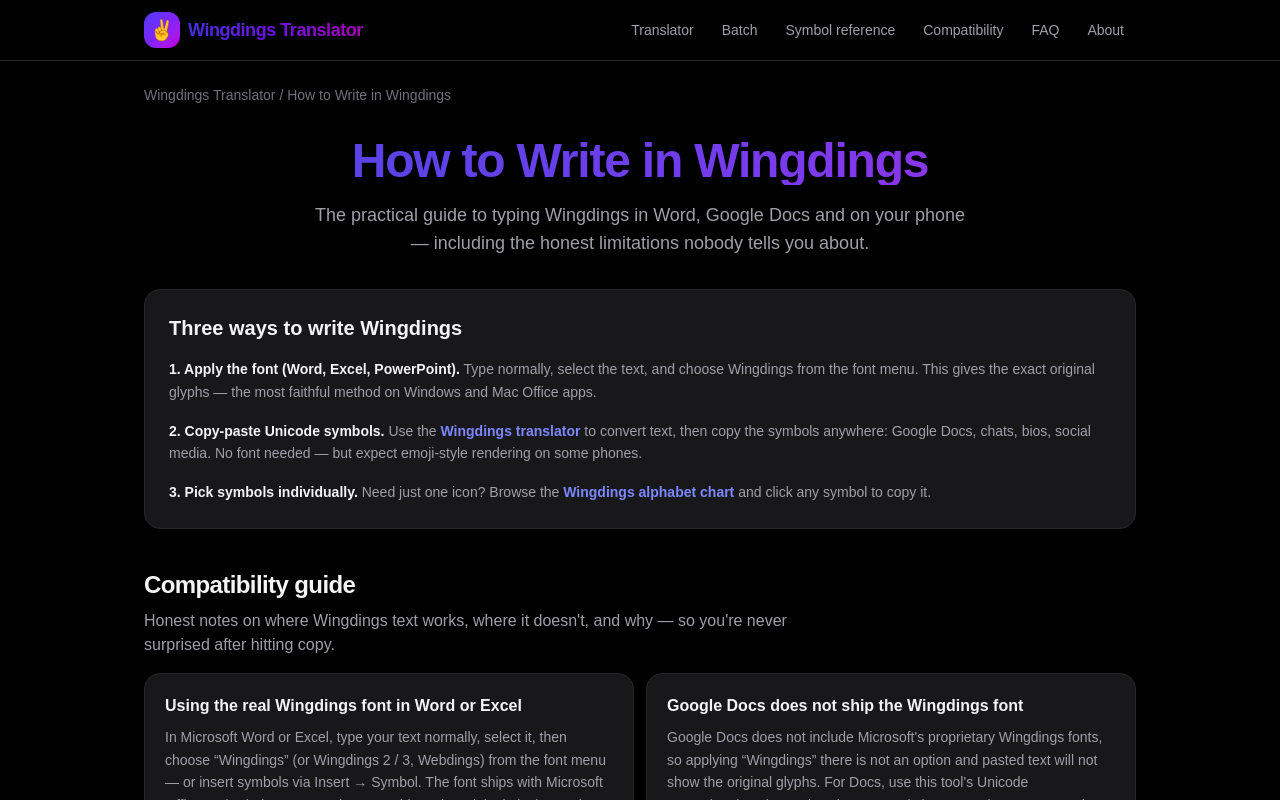
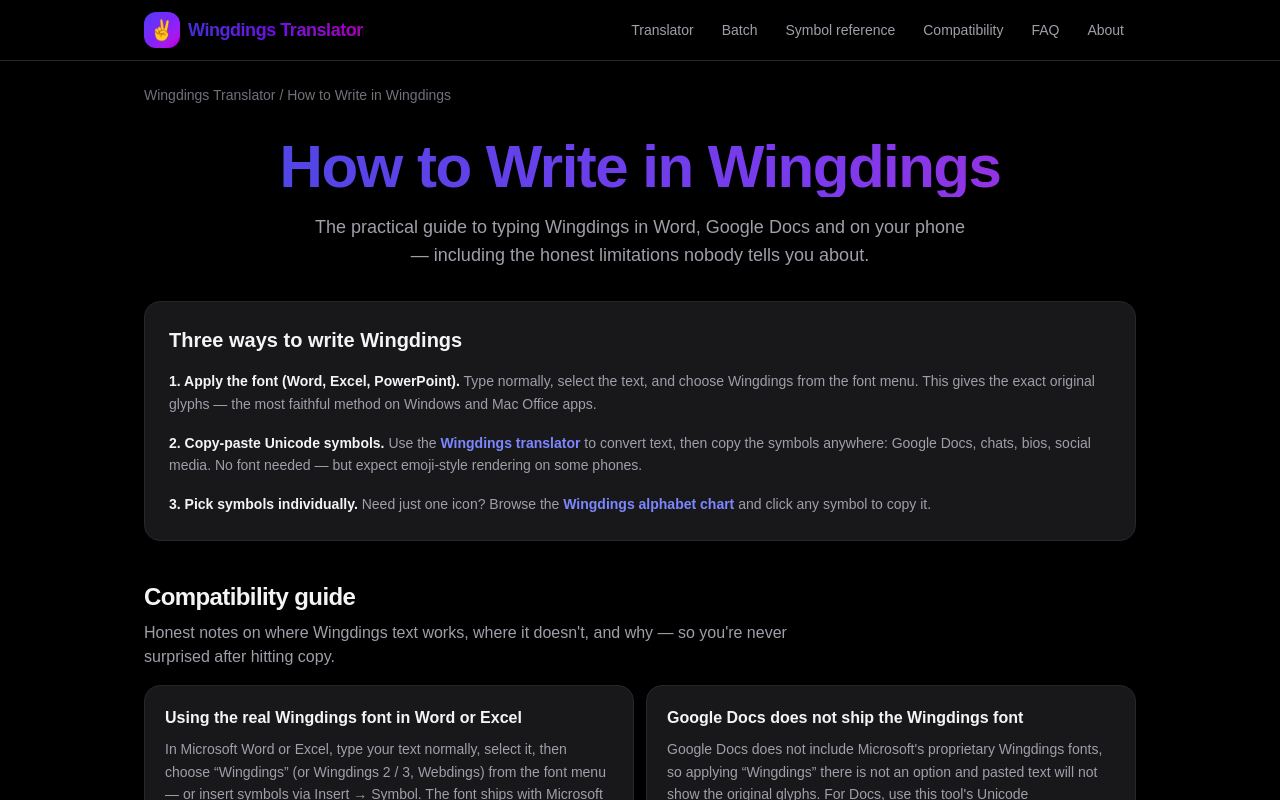
Before and after one commit to zeeahsan-skills/wingdings-translator, a Next.js app: page /how-to-write-in-wingdings in a window 1280 px wide. Shown: the top 800 px of the page. Built offline with nearby package versions, Linux system fonts and the light colour scheme.

Commit message:
Theme toggle (dark/white), bigger titles, multi-color flow, hero cleanup

```diff
--- a/app/gaster-translator/page.tsx
+++ b/app/gaster-translator/page.tsx
@@ -40,7 +40,7 @@
       </nav>
 
       <div className="py-8 text-center">
-        <h1 className="text-gradient-flow mx-auto max-w-3xl text-4xl font-extrabold tracking-tight sm:text-5xl">
+        <h1 className="text-gradient-flow mx-auto max-w-3xl text-5xl font-extrabold tracking-tight sm:text-6xl">
           Gaster Translator
         </h1>
         <p className="mx-auto mt-4 max-w-2xl text-lg text-zinc-400">
--- a/app/how-to-write-in-wingdings/page.tsx
+++ b/app/how-to-write-in-wingdings/page.tsx
@@ -48,7 +48,7 @@
       </nav>
 
       <div className="py-8 text-center">
-        <h1 className="text-gradient-flow mx-auto max-w-3xl text-4xl font-extrabold tracking-tight sm:text-5xl">
+        <h1 className="text-gradient-flow mx-auto max-w-3xl text-5xl font-extrabold tracking-tight sm:text-6xl">
           How to Write in Wingdings
         </h1>
         <p className="mx-auto mt-4 max-w-2xl text-lg text-zinc-400">
```
